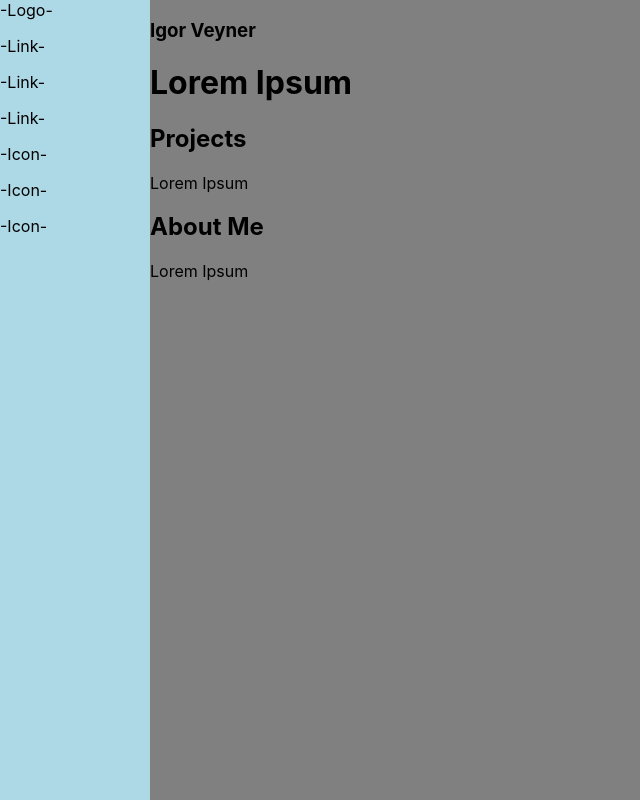
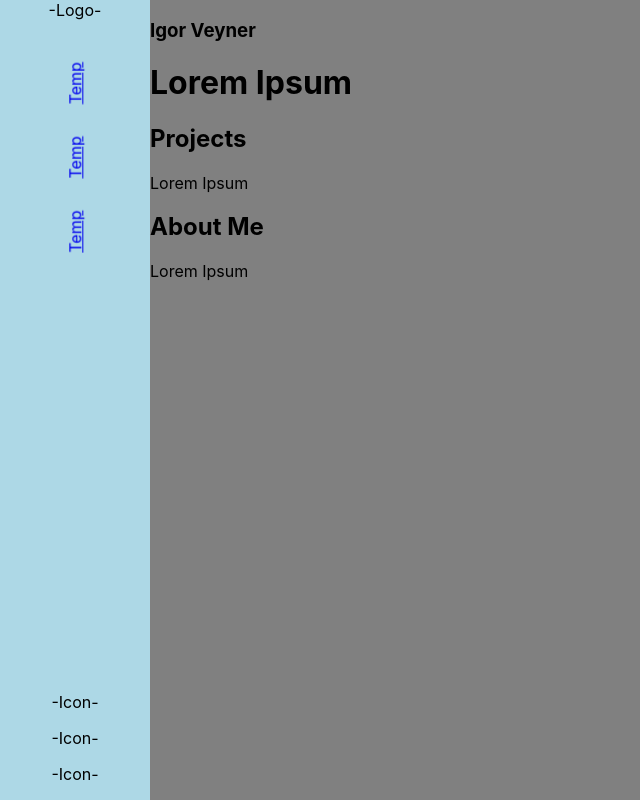
Before and after one commit to IgoVeyner/portfolio, a React (Create React App) app: page / in a window 1280 px wide. Shown: the whole page, without its empty margins (0-640 px from the left). Built offline with nearby package versions, Linux system fonts and the light colour scheme.

Commit message:
add flex styling to sidebar

```diff
--- a/src/components/Header/index.css
+++ b/src/components/Header/index.css
@@ -1,6 +1,11 @@
 .navbar {
   height: 100vh;
   background-color: lightblue;
+  display: flex;
+  flex-direction: column;
+  align-items: center;
+  justify-content: flex-start;
+  z-index: 1024;
 }
 
 @media only screen and (max-width: 700px) {
--- a/src/components/Nav/index.css
+++ b/src/components/Nav/index.css
@@ -1,5 +1,17 @@
 .web-nav {
-  display: block
+  display: flex;
+  flex-direction: column;
+  flex: 1 1 auto;
+}
+
+.web-nav-list {
+  transform: rotate(-90deg) translate3d(-50%,0,0);
+  display: flex;
+  flex-direction: row-reverse;
+}
+
+.web-link {
+  padding: 16px;
 }
 
 @media only screen and (max-width: 700px) {
--- a/src/components/Nav/index.js
+++ b/src/components/Nav/index.js
@@ -3,9 +3,11 @@ import "./index.css"
 const Navbar = () => {
   return (
     <nav className="web-nav">
-      <p>-Link-</p>
-      <p>-Link-</p>
-      <p>-Link-</p>
+      <div className="web-nav-list">
+        <a href="#" className="web-link">Temp</a>
+        <a href="#" className="web-link">Temp</a>
+        <a href="#" className="web-link">Temp</a>
+      </div>
     </nav>
   )
 }
```
